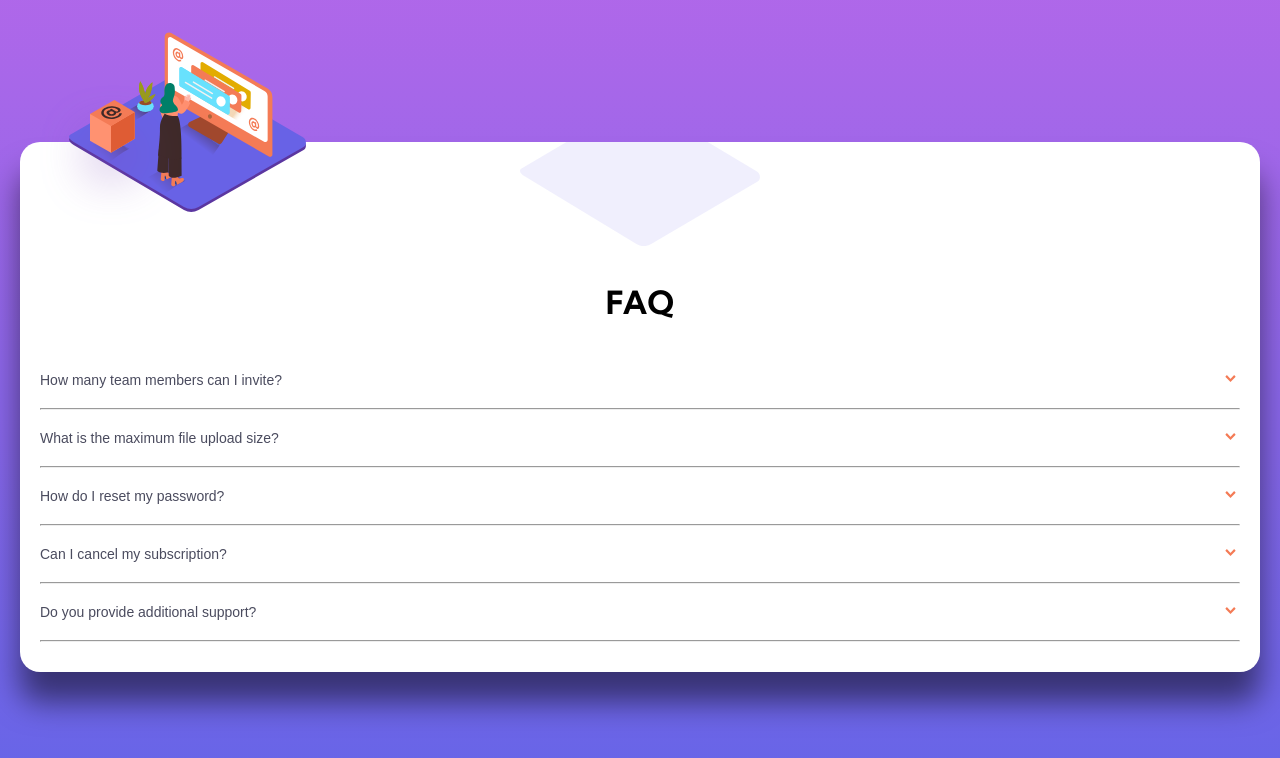
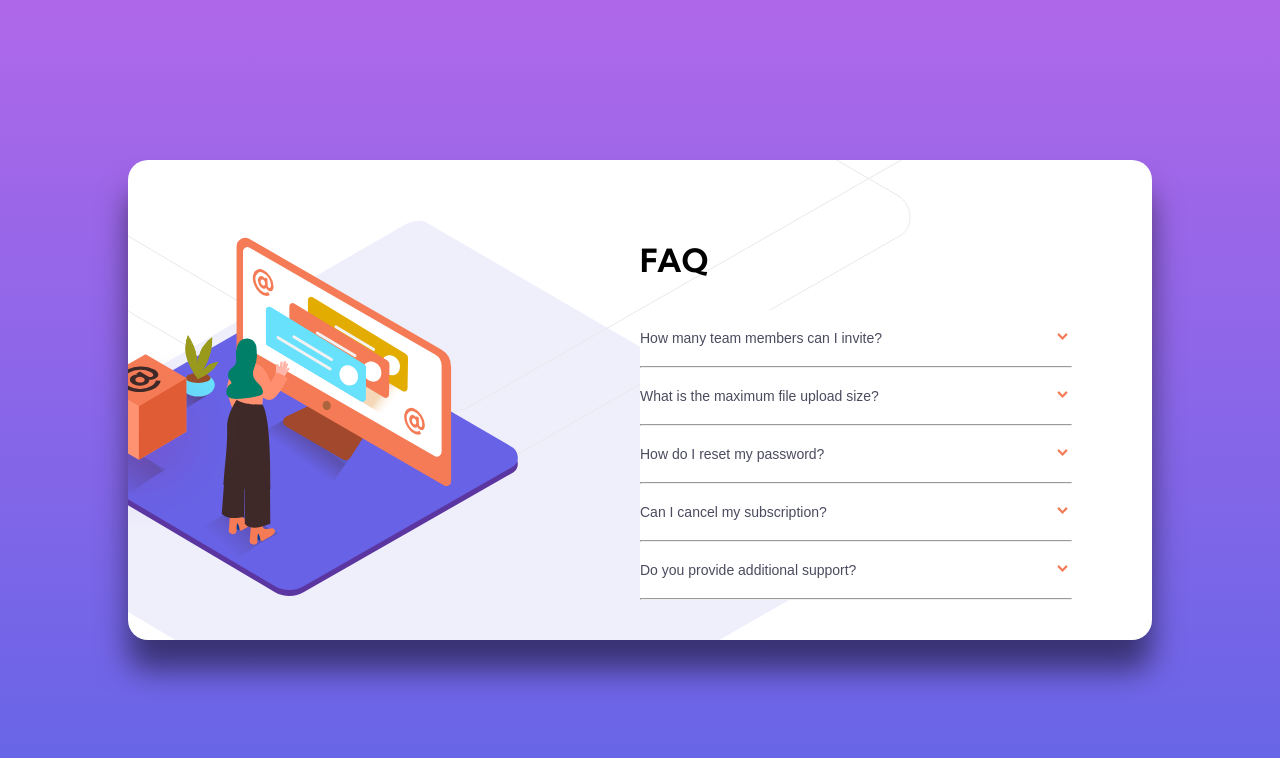
Before and after one commit to jastra99/faq-accordion-card-main, a plain HTML site: page index.html in a window 1280 px wide. Drawn offline with Linux system fonts and the light colour scheme.

Commit message:
Finished desktop version

```diff
--- a/css/style.css
+++ b/css/style.css
@@ -17,12 +17,13 @@ body {
 
 #mobile-ilu {
   position: absolute;
-  left: 40px;
+  top: 5%;
 
   display: block;
 }
 
-#desktop-ilu {
+#desktop-ilu,
+#desktop-box-ilu {
   display: none;
 }
 
@@ -33,7 +34,7 @@ main {
   background-position: top;
   background-repeat: no-repeat;
   padding: 100px 20px 30px;
-  box-shadow: 0px 30px 30px 0px rgba(0,0,0,0.5);
+  box-shadow: 0px 30px 30px 0px rgba(0, 0, 0, 0.5);
   border-radius: 20px;
 }
 
@@ -70,10 +71,6 @@ h1 {
   height: 8px;
 }
 
-/* .active, .collapsible:hover {
-  background-color: #ccc;
-} */
-
 .content {
   display: none;
   overflow: hidden;
@@ -97,6 +94,56 @@ h1 {
   color: hsl(228, 45%, 44%);
 }
 
-@media(min-width: 376px) {
+@media (min-width: 376px) {
+  main {
+    margin: 0;
+    padding: 0;
+    position: absolute;
+    top: 50%;
+    left: 50%;
+    transform: translate(-50%, -50%);
 
+    width: 80%;
+    height: 60%;
+
+    background-image: url(../images/bg-pattern-desktop.svg);
+    background-position: -315% 68%; /* x u desno y na dole*/
+
+    overflow: hidden;
+  }
+
+  #mobile-ilu {
+    display: none;
+  }
+
+  #desktop-ilu {
+    display: block;
+
+    position: absolute;
+    left: -8%;
+    top: 16%;
+  }
+
+  #desktop-box-ilu {
+    display: block;
+
+    position: absolute;
+    left: -8%;
+    top: 40%;
+
+    overflow: visible;
+  }
+
+  .faq {
+    width: 50%;
+    float: right;
+
+    margin: 0;
+    padding: 80px 80px 0px 0px;
+  }
+
+  h1 {
+    text-align: left;
+    margin: 0;
+  }
 }
--- a/index.html
+++ b/index.html
@@ -21,6 +21,7 @@
     />
   </head>
   <body>
+    <main>
       <img
         id="mobile-ilu"
         src="images/illustration-woman-online-mobile.svg"
@@ -31,8 +32,13 @@
         src="images/illustration-woman-online-desktop.svg"
         alt=""
       />
+      <img
+        id="desktop-box-ilu"
+        src="images/illustration-box-desktop.svg"
+        alt=""
+      />
 
-    <main>
+      <div class="faq">
         <h1>FAQ</h1>
 
         <div class="questions">
@@ -96,6 +102,7 @@
           </div>
           <hr />
         </div>
+      </div>
     </main>
     <div class="attribution">
       Challenge by
```
Lines whose indentation alone changed are shown as unchanged.
